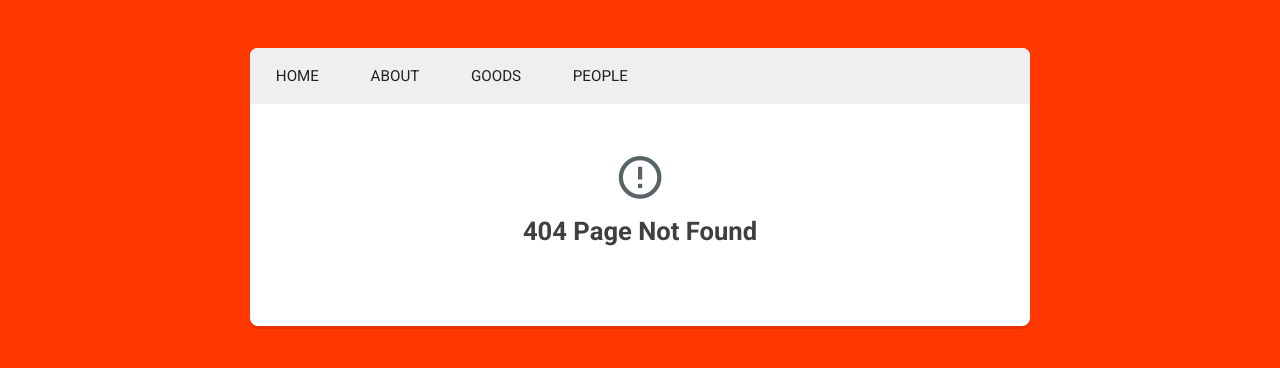
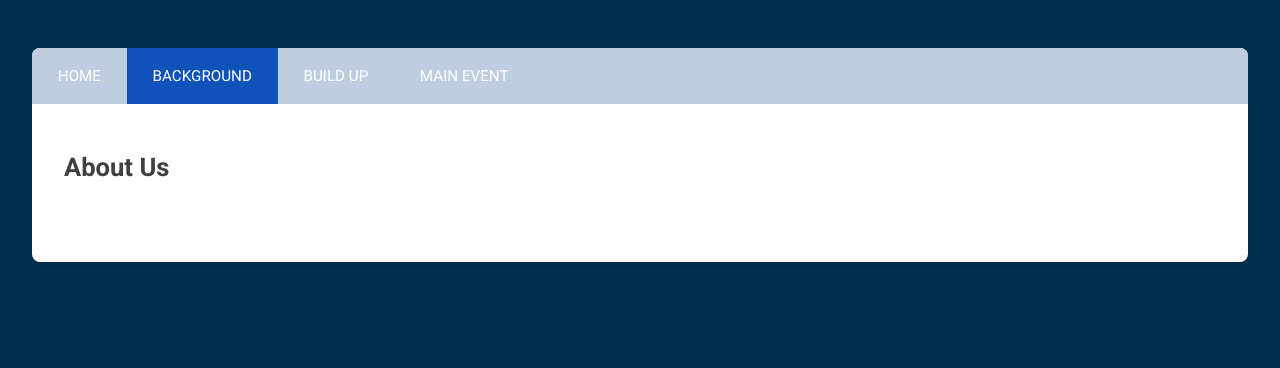
Before and after one commit to Scovay/NHD_Silk_Road_Website, a React (Create React App) app: page /background in a window 1280 px wide. Before the commit this address had no page. Shown: the top 368 px of the page. Built offline with nearby package versions, Linux system fonts and the light colour scheme.

Commit message:
Changed Color Scheme And Updated The Layout

```diff
--- a/src/components/App.js
+++ b/src/components/App.js
@@ -8,9 +8,9 @@ import {
 //App components
 import Header from './Header';
 import Home from './Home';
-import About from './About';
-import Items from './Items';
-import People from './People'
+import About from './Background';
+import Items from './BuildUp';
+import People from './MainEvent'
 import NotFound from './NotFound';
 
 
@@ -22,9 +22,9 @@ const App = () => (
       <Switch>
         {/* Defines all of the routes */}
         <Route exact path = "/" component = {Home} />
-        <Route path = "/about" component = {About} />
-        <Route exact path = "/goods" component = {Items} />
-        <Route exact path = "/people" component = {People} />
+        <Route path = "/background" component = {About} />
+        <Route exact path = "/buildUp" component = {Items} />
+        <Route exact path = "/mainEvent" component = {People} />
         <Route component = {NotFound} />
       </Switch>
     </div>
--- a/src/components/About.js
+++ b/src/components/Background.js
@@ -2,8 +2,8 @@ import React from 'react';
 
 const About = () => (
   <div className="main-content">
-    <h2>About</h2>
-    <p></p>
+    <h2>About Us</h2>
+    <h3></h3>
   </div>
 );
 
--- a/src/components/Header.js
+++ b/src/components/Header.js
@@ -5,9 +5,9 @@ const Header = () => (
   <header>
     <ul className="main-nav">
       <li><NavLink exact to="/">Home</NavLink></li>
-      <li><NavLink to="/about">About</NavLink></li>
-      <li><NavLink to="/goods">Goods</NavLink></li>
-      <li><NavLink to="/people">People</NavLink></li>
+      <li><NavLink to="/background">Background</NavLink></li>
+      <li><NavLink to="/buildUp">Build Up</NavLink></li>
+      <li><NavLink to="/mainEvent">Main Event</NavLink></li>
     </ul>
   </header>
 );
--- a/src/components/Home.js
+++ b/src/components/Home.js
@@ -7,7 +7,7 @@ class Home extends Component {
     return (
       <div className="main-content home">
         <h2>NHD Project</h2>
-        <p></p>
+        <h3>Comunication: The Key To Understanding</h3>
       </div>
     );
   }
--- a/src/css/index.css
+++ b/src/css/index.css
@@ -13,7 +13,7 @@
 }
 body {
   color: #576366;
-  background: #ff3800;
+  background: #003153;
   margin: 0;
   font-family: 'Roboto', sans-serif;
 }
@@ -70,7 +70,7 @@ button {
 
 .container {
   width: 95%;
-  max-width: 780px;
+  max-width: 700x;
   padding-bottom: 2em;
   margin: 0 auto 2em;
   background: #fff;
@@ -79,7 +79,7 @@ button {
   overflow: hidden;
 }
 header {
-  background: #edeff0;
+  background: #BFCDE0;
   margin-bottom: 2em;
 }
 .main-content {
@@ -107,7 +107,7 @@ header {
 
 .main-nav a {
   font-size: .95em;
-  color: #222;
+  color: #fff;
   text-align: center;
   text-transform: uppercase;
   display: block;
@@ -117,7 +117,7 @@ header {
 .main-nav a:hover,
 .main-nav .active {
   color: #fff;
-  background: #ce2029;
+  background: #0f52ba;
 }
 
 /* MINI NAV -------- */
```
Also changed, not shown: src/components/BuildUp.js (renamed from src/components/Items.js), src/components/LongTermImpacts.js (added), src/components/MainEvent.js (renamed from src/components/People.js), src/components/ShortTermImpacts.js (added), 1 other file (tests, documents, lock files or other folders).
